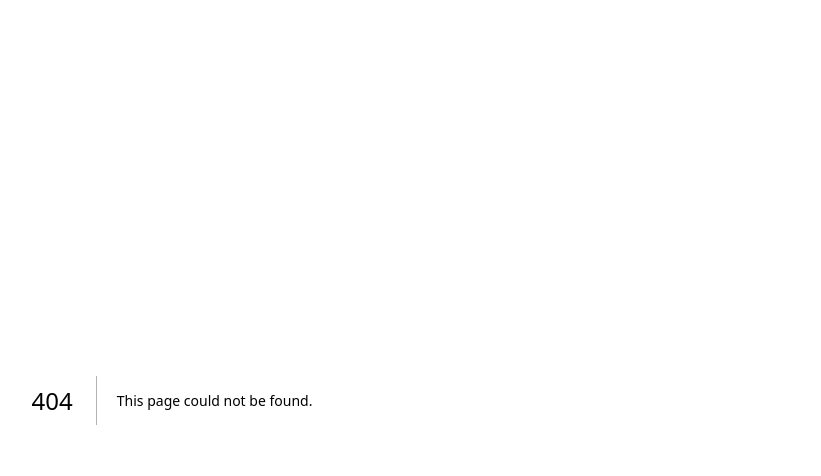
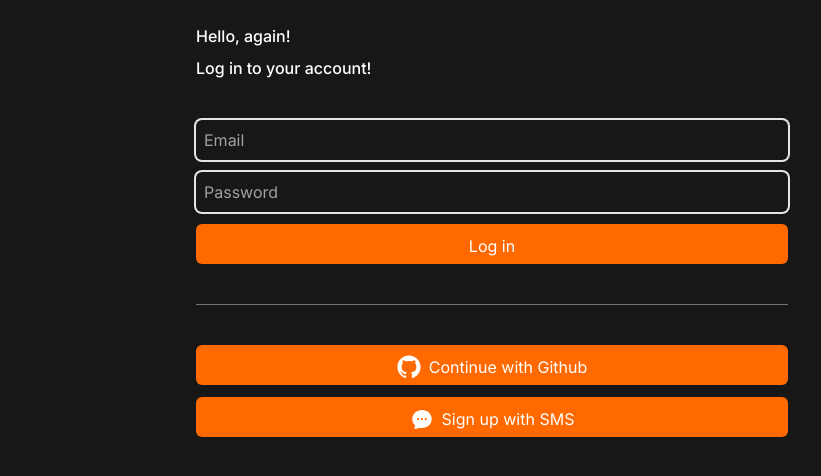
Before and after one commit to wwwkimminja/nextjs-tailwind-prisma-market-app, a Next.js app: page /login in a window 1280 px wide. Before the commit this address had no page. Shown: the top 476 px of the page, without its empty margins (148-969 px from the left). Built offline with nearby package versions, Linux system fonts and the light colour scheme.

Commit message:
Add Login page

```diff
--- /dev/null
+++ b/app/login/page.tsx
@@ -0,0 +1,32 @@
+import FormInput from '@/components/form-input';
+import FormButton from '@/components/form-button';
+import SocialLogin from '@/components/social-login';
+
+export default function Login() {
+  return (
+    <div className="flex flex-col gap-10 p-6">
+      <div className="flex flex-col gap-2 *:font-medium">
+        <h1>Hello, again!</h1>
+        <h2>Log in to your account!</h2>
+      </div>
+      <form className="flex flex-col gap-3">
+        <FormInput
+          type="email"
+          placeholder="Email"
+          required={true}
+          errors={[]}
+        />
+        <FormInput
+          type="password"
+          placeholder="Password"
+          required={true}
+          errors={[]}
+        />
+
+        <FormButton text="Log in" loading={false} />
+      </form>
+      <div className="w-full h-px bg-neutral-500" />
+      <SocialLogin />
+    </div>
+  );
+}
```
